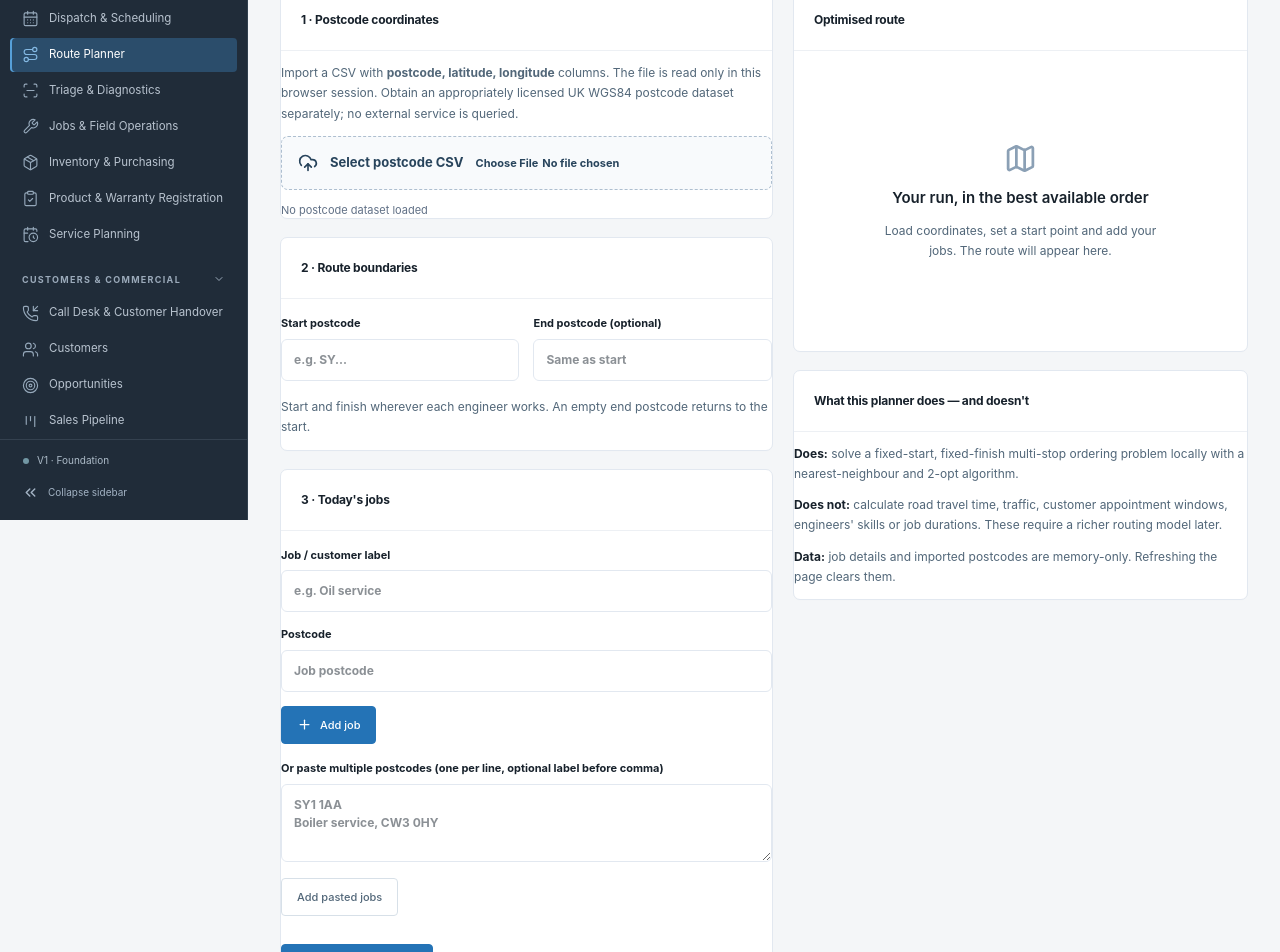
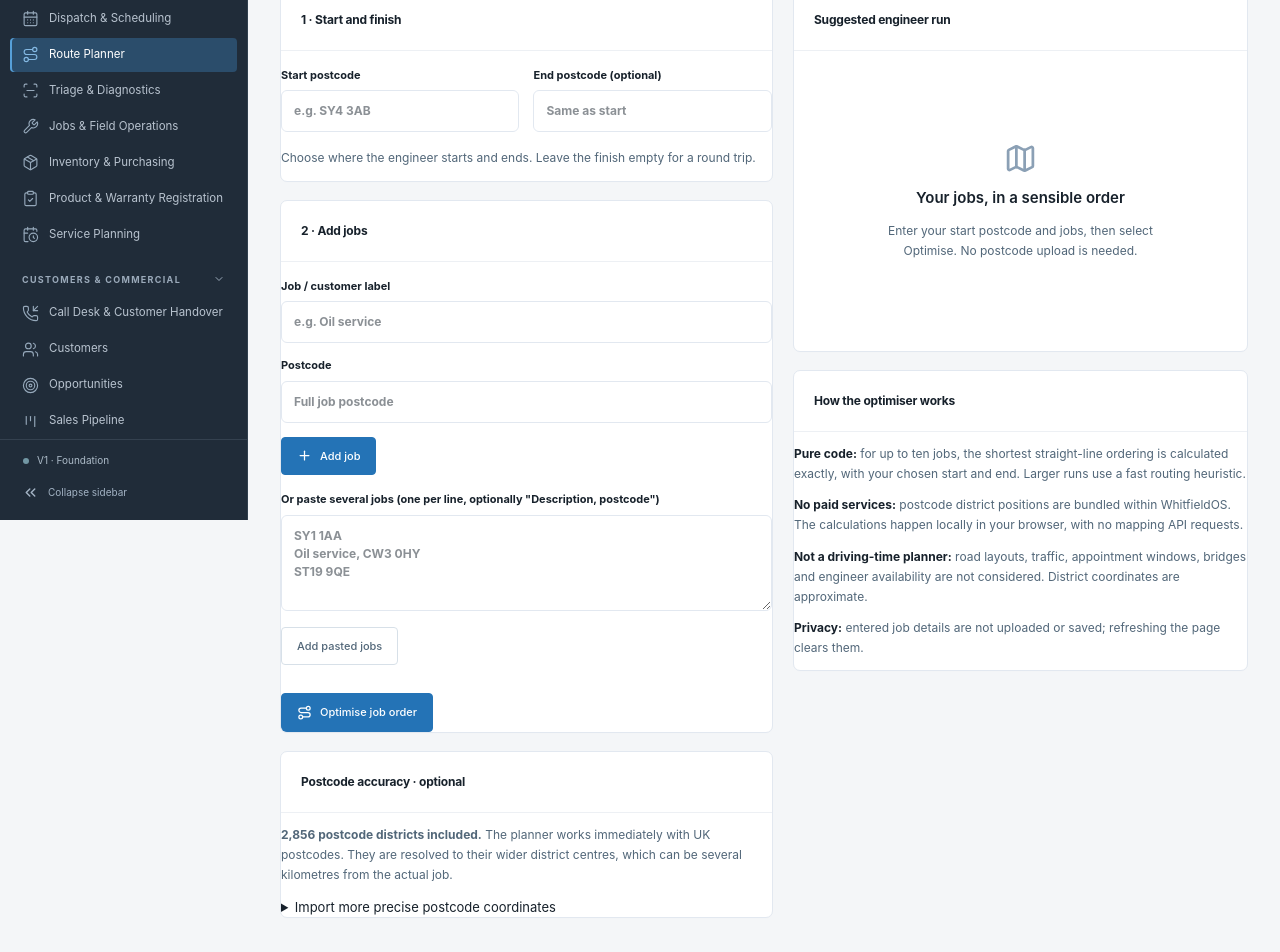
Before and after one commit to joshfrasershaw/WhitfieldOS, a React (Vite) app: page /route-planner in a window 1280 px wide. Shown: the part 280-1232 px from the top of the page. Built offline with nearby package versions, Linux system fonts and the light colour scheme.

Commit message:
feat(routes): usable no-API engineer route planner with postcode lookup built in

```diff
--- a/src/features/RoutePlanner.tsx
+++ b/src/features/RoutePlanner.tsx
@@ -2,6 +2,8 @@ import { useState } from 'react'
 import {
   ArrowDown,
   ArrowUp,
+  Check,
+  ClipboardCopy,
   ExternalLink,
   Map as MapIcon,
   Plus,
@@ -10,13 +12,15 @@ import {
   UploadCloud,
 } from 'lucide-react'
 import {
+  distanceKm,
   googleMapsRouteUrl,
-  normalisePostcode,
   optimiseRoute,
   parsePostcodeCsv,
+  resolvePostcode,
   totalDistance,
 } from '../lib/routing'
 import type { Coordinate, PostcodePoint } from '../lib/routing'
+import { OUTCODE_COUNT } from '../data/outcodes'
 import { PageHeader, Panel } from '../components/ui'
 
 interface Job {
@@ -36,10 +40,12 @@ export default function RoutePlanner() {
   const [bulk, setBulk] = useState('')
   const [ordered, setOrdered] = useState<Coordinate[] | null>(null)
   const [error, setError] = useState('')
+  const [copied, setCopied] = useState(false)
   const [baseline, setBaseline] = useState<number | null>(null)
-  const startPoint = index.get(normalisePostcode(start))
-  const endPoint = index.get(normalisePostcode(end || start))
-  const mileage =
+  const [approximateStops, setApproximateStops] = useState(0)
+  const startPoint = resolvePostcode(start, index)?.point
+  const endPoint = resolvePostcode(end || start, index)?.point
+  const distance =
     ordered && startPoint && endPoint
       ? totalDistance(startPoint, ordered, endPoint)
       : null
@@ -52,59 +58,55 @@ export default function RoutePlanner() {
       setFilename(file.name)
       setOrdered(null)
       setError('')
-    } catch (e) {
-      setError(e instanceof Error ? e.message : 'Unable to read this CSV.')
+    } catch (cause) {
+      setError(cause instanceof Error ? cause.message : 'Unable to read this CSV.')
     }
   }
+
   function addJobs(newJobs: Array<{ label: string; postcode: string }>) {
-    setJobs((current) =>
-      current.concat(
-        newJobs
-          .filter((j) => j.postcode.trim())
-          .map((j) => ({
+    setJobs((current) => current.concat(
+      newJobs.filter((job) => job.postcode.trim()).map((job) => ({
         id: crypto.randomUUID(),
-            label: j.label.trim() || 'Job',
-            postcode: j.postcode.trim().toUpperCase(),
+        label: job.label.trim() || 'Job',
+        postcode: job.postcode.trim().toUpperCase(),
       })),
-      ),
-    )
+    ))
     setOrdered(null)
+    setCopied(false)
     setError('')
   }
+
   function calculate() {
     setOrdered(null)
+    setCopied(false)
     setError('')
-    if (!index.size) {
-      setError('First import an offline postcode-to-coordinate CSV.')
-      return
-    }
-    const origin = index.get(normalisePostcode(start))
-    const destination = index.get(normalisePostcode(end || start))
+    const origin = resolvePostcode(start, index)?.point
+    const destination = resolvePostcode(end || start, index)?.point
     if (!origin || !destination) {
-      setError('Start or end postcode is missing from your CSV.')
+      setError('Enter a recognised UK start and end postcode. An empty finish means return to the starting postcode.')
       return
     }
     if (!jobs.length) {
       setError('Add at least one job.')
       return
     }
-    const missing = jobs.filter(
-      (job) => !index.has(normalisePostcode(job.postcode)),
-    )
+    const missing = jobs.filter((job) => !resolvePostcode(job.postcode, index))
     if (missing.length) {
-      setError(
-        'Postcode not found in the imported file: ' +
-          missing.map((j) => j.postcode).join(', '),
-      )
+      setError('Unrecognised postcodes: ' + missing.map((job) => job.postcode).join(', ') + '. Check spelling or import more precise coordinates.')
       return
     }
-    const withCoordinates: Coordinate[] = jobs.map((j) => ({
-      ...j,
-      ...index.get(normalisePostcode(j.postcode))!,
+    const points: Coordinate[] = jobs.map((job) => ({
+      ...job,
+      ...resolvePostcode(job.postcode, index)!.point,
     }))
-    setBaseline(totalDistance(origin, withCoordinates, destination))
-    setOrdered(optimiseRoute(origin, destination, withCoordinates))
+    const approximate = [start, end || start, ...jobs.map((job) => job.postcode)]
+      .filter((value) => resolvePostcode(value, index)?.precision === 'district')
+      .length
+    setApproximateStops(approximate)
+    setBaseline(totalDistance(origin, points, destination))
+    setOrdered(optimiseRoute(origin, destination, points))
   }
+
   function move(from: number, direction: number) {
     if (!ordered) return
     const to = from + direction
@@ -112,297 +114,194 @@ export default function RoutePlanner() {
     const next = [...ordered]
     ;[next[from], next[to]] = [next[to], next[from]]
     setOrdered(next)
+    setCopied(false)
   }
+
+  async function copyRun() {
+    if (!ordered) return
+    const summary = [
+      'WHITFIELD ENGINEER RUN — approximate route',
+      'Start: ' + start.toUpperCase(),
+      ...ordered.map((job, i) => (i + 1) + '. ' + job.label + ' — ' + job.postcode),
+      'Finish: ' + (end || start).toUpperCase(),
+      'Verify actual roads, driving times and appointments before dispatch.',
+    ].join('\n')
+    try {
+      await navigator.clipboard.writeText(summary)
+      setCopied(true)
+    } catch {
+      setError('Copy unavailable; use the ordered list displayed above.')
+    }
+  }
+
   return (
     <>
       <PageHeader
         title="Route Planner"
-        description="Plan the day's job order entirely in your browser. No route APIs, subscriptions or location tracking."
+        description="Enter your start, finish and job postcodes. Get an ordered engineer run instantly — no API keys or subscriptions."
         kicker="OPERATIONS"
       />
       <div className="foundation-notice">
         <Route size={15} />
-        <span>Offline proof of concept</span>
+        <span>Local postcode routing ready</span>
         <span className="notice-divider">/</span>
-        <p>
-          Optimises straight-line distances, not real roads or driving times.
-          Nothing is sent to WhitfieldOS servers.
-        </p>
+        <p>Uses approximate postcode district positions, not road distances or driving times. No data is sent to an API.</p>
       </div>
       <div className="tool-grid">
         <div className="tool-stack">
-          <Panel title="1 · Postcode coordinates">
-            <p className="tool-help">
-              Import a CSV with <strong>postcode, latitude, longitude</strong>{' '}
-              columns. The file is read only in this browser session. Obtain an
-              appropriately licensed UK WGS84 postcode dataset separately; no
-              external service is queried.
-            </p>
-            <label className="file-drop">
-              <UploadCloud size={20} />
-              <span>{filename || 'Select postcode CSV'}</span>
-              <input
-                type="file"
-                accept=".csv,text/csv"
-                aria-label="Import postcode CSV"
-                onChange={(event) =>
-                  void loadPostcodes(event.target.files?.[0])
-                }
-              />
-            </label>
-            <p className="tool-meta">
-              {index.size
-                ? index.size.toLocaleString('en-GB') +
-                  ' postcode coordinates loaded'
-                : 'No postcode dataset loaded'}
-            </p>
-          </Panel>
-          <Panel title="2 · Route boundaries">
+          <Panel title="1 · Start and finish">
             <div className="tool-fields two">
               <label>
                 Start postcode
                 <input
+                  aria-label="Start postcode"
                   value={start}
-                  placeholder="e.g. SY..."
-                  onChange={(e) => {
-                    setStart(e.target.value)
-                    setOrdered(null)
-                  }}
+                  placeholder="e.g. SY4 3AB"
+                  onChange={(event) => { setStart(event.target.value); setOrdered(null) }}
                 />
               </label>
               <label>
                 End postcode (optional)
                 <input
+                  aria-label="End postcode (optional)"
                   value={end}
                   placeholder="Same as start"
-                  onChange={(e) => {
-                    setEnd(e.target.value)
-                    setOrdered(null)
-                  }}
+                  onChange={(event) => { setEnd(event.target.value); setOrdered(null) }}
                 />
               </label>
             </div>
-            <p className="tool-help">
-              Start and finish wherever each engineer works. An empty end
-              postcode returns to the start.
-            </p>
+            <p className="tool-help">Choose where the engineer starts and ends. Leave the finish empty for a round trip.</p>
           </Panel>
-          <Panel title="3 · Today's jobs">
-            <form
-              className="tool-fields"
-              onSubmit={(e) => {
-                e.preventDefault()
+          <Panel title="2 · Add jobs">
+            <form className="tool-fields" onSubmit={(event) => {
+              event.preventDefault()
               addJobs([{ label, postcode }])
               setLabel('')
               setPostcode('')
-              }}
-            >
+            }}>
               <label>
                 Job / customer label
-                <input
-                  value={label}
-                  placeholder="e.g. Oil service"
-                  onChange={(e) => setLabel(e.target.value)}
-                />
+                <input aria-label="Job / customer label" value={label} placeholder="e.g. Oil service" onChange={(event) => setLabel(event.target.value)} />
               </label>
               <label>
                 Postcode
-                <input
-                  value={postcode}
-                  required
-                  placeholder="Job postcode"
-                  onChange={(e) => setPostcode(e.target.value)}
-                />
+                <input aria-label="Postcode" value={postcode} required placeholder="Full job postcode" onChange={(event) => setPostcode(event.target.value)} />
               </label>
-              <button type="submit" className="button">
-                <Plus size={15} /> Add job
-              </button>
+              <button type="submit" className="button"><Plus size={15} /> Add job</button>
             </form>
             <label className="tool-block-label">
-              Or paste multiple postcodes (one per line, optional label before
-              comma)
-              <textarea
-                rows={3}
-                value={bulk}
-                onChange={(e) => setBulk(e.target.value)}
-                placeholder={'SY1 1AA\nBoiler service, CW3 0HY'}
-              />
+              Or paste several jobs (one per line, optionally "Description, postcode")
+              <textarea rows={4} value={bulk} onChange={(event) => setBulk(event.target.value)} placeholder={'SY1 1AA\nOil service, CW3 0HY\nST19 9QE'} />
             </label>
-            <button
-              type="button"
-              className="button secondary"
-              onClick={() => {
-                addJobs(
-                  bulk.split(/\r?\n/).map((line) => {
-                    const cells = line.split(',')
+            <button type="button" className="button secondary" onClick={() => {
+              addJobs(bulk.split(/\r?\n/).map((line) => {
+                const fields = line.split(',')
                 return {
-                      label:
-                        cells.length > 1 ? cells.slice(0, -1).join(',') : 'Job',
-                      postcode: cells[cells.length - 1],
+                  label: fields.length > 1 ? fields.slice(0, -1).join(',') : 'Job',
+                  postcode: fields[fields.length - 1],
                 }
-                  }),
-                )
+              }))
               setBulk('')
-              }}
-            >
-              Add pasted jobs
-            </button>
+            }}>Add pasted jobs</button>
             <div className="job-list">
               {jobs.map((job, i) => (
                 <div className="job-list-item" key={job.id}>
                   <span className="job-number">{i + 1}</span>
-                  <div>
-                    <strong>{job.label}</strong>
-                    <small>{job.postcode}</small>
-                  </div>
+                  <div><strong>{job.label}</strong><small>{job.postcode}</small></div>
                   <button
                     type="button"
                     className="icon-button"
                     aria-label={'Remove ' + job.label + ' ' + job.postcode}
-                    onClick={() => {
-                      setJobs(jobs.filter((j) => j.id !== job.id))
-                      setOrdered(null)
-                    }}
-                  >
-                    <Trash2 size={15} />
-                  </button>
+                    onClick={() => { setJobs(jobs.filter((entry) => entry.id !== job.id)); setOrdered(null) }}
+                  ><Trash2 size={15} /></button>
                 </div>
               ))}
             </div>
-            <button
-              type="button"
-              className="button"
-              onClick={calculate}
-              disabled={!jobs.length}
-            >
+            <button type="button" className="button" onClick={calculate} disabled={!jobs.length}>
               <Route size={15} /> Optimise job order
             </button>
-            {error && (
-              <p className="tool-error" role="alert">
-                {error}
+            {error && <p className="tool-error" role="alert">{error}</p>}
+          </Panel>
+          <Panel title="Postcode accuracy · optional">
+            <p className="tool-help">
+              <strong>{OUTCODE_COUNT.toLocaleString('en-GB')} postcode districts included.</strong>{' '}
+              The planner works immediately with UK postcodes. They are resolved to their wider district centres, which can be several kilometres from the actual job.
             </p>
-            )}
+            <details className="route-accuracy-options">
+              <summary>Import more precise postcode coordinates</summary>
+              <p className="tool-help">For better positioning, optionally provide a local CSV with <strong>postcode, latitude, longitude</strong> columns. The file stays in this browser session.</p>
+              <label className="file-drop">
+                <UploadCloud size={18} />
+                <span>{filename || 'Choose a postcode CSV'}</span>
+                <input type="file" accept=".csv,text/csv" aria-label="Import postcode CSV" onChange={(event) => void loadPostcodes(event.target.files?.[0])} />
+              </label>
+              <p className="tool-meta">
+                {index.size ? index.size.toLocaleString('en-GB') + ' postcode coordinates loaded' : 'Built-in district coordinates active'}
+              </p>
+            </details>
           </Panel>
         </div>
         <div className="tool-stack">
-          <Panel title="Optimised route">
+          <Panel title="Suggested engineer run">
             {!ordered ? (
               <div className="tool-empty">
                 <MapIcon size={33} />
-                <h3>Your run, in the best available order</h3>
-                <p>
-                  Load coordinates, set a start point and add your jobs. The
-                  route will appear here.
-                </p>
+                <h3>Your jobs, in a sensible order</h3>
+                <p>Enter your start postcode and jobs, then select Optimise. No postcode upload is needed.</p>
               </div>
             ) : (
               <>
                 <div className="route-summary">
-                  <div>
-                    <span>STRAIGHT-LINE ROUTE</span>
-                    <strong>{mileage?.toFixed(1)} km</strong>
-                  </div>
-                  <div>
-                    <span>STOPS</span>
-                    <strong>{ordered.length}</strong>
-                  </div>
+                  <div><span>STRAIGHT-LINE TOTAL</span><strong>{distance?.toFixed(1)} km</strong></div>
+                  <div><span>JOBS</span><strong>{ordered.length}</strong></div>
                   <div>
                     <span>REDUCTION VS ENTERED ORDER</span>
-                    <strong>
-                      {baseline && mileage !== null
-                        ? Math.max(
-                            0,
-                            (100 * (baseline - mileage)) / baseline,
-                          ).toFixed(0) + '%'
-                        : '—'}
-                    </strong>
+                    <strong>{baseline && distance !== null ? Math.max(0, (100 * (baseline - distance)) / baseline).toFixed(0) + '%' : '—'}</strong>
                   </div>
                 </div>
+                <p className="tool-help" role="status">
+                  {approximateStops
+                    ? approximateStops + ' location lookups use approximate district centres. Verify the actual driving route before dispatch.'
+                    : 'Using imported coordinates; distances still do not account for roads.'}
+                </p>
                 <div className="route-result">
-                  <div className="route-endpoint">
-                    <strong>START</strong>
-                    <span>{start.toUpperCase()}</span>
-                  </div>
+                  <div className="route-endpoint"><strong>START</strong><span>{start.toUpperCase()}</span></div>
                   {ordered.map((job, i) => (
-                    <div key={job.id} className="route-step">
+                    <div className="route-step" key={job.id}>
                       <span className="job-number">{i + 1}</span>
                       <div>
                         <strong>{job.label}</strong>
-                        <small>
-                          {job.postcode} ·{' '}
-                          {distanceFromPrevious(
-                            i,
-                            ordered,
-                            startPoint!,
-                          ).toFixed(1)}{' '}
-                          km straight-line leg
-                        </small>
+                        <small>{job.postcode} · {distanceKm(i ? ordered[i - 1] : startPoint!, job).toFixed(1)} km straight-line leg</small>
                       </div>
                       <div className="reorder-controls">
-                        <button
-                          className="icon-button"
-                          aria-label={'Move ' + job.label + ' up'}
-                          disabled={i === 0}
-                          onClick={() => move(i, -1)}
-                        >
-                          <ArrowUp size={14} />
-                        </button>
-                        <button
-                          className="icon-button"
-                          aria-label={'Move ' + job.label + ' down'}
-                          disabled={i === ordered.length - 1}
-                          onClick={() => move(i, 1)}
-                        >
-                          <ArrowDown size={14} />
-                        </button>
+                        <button className="icon-button" aria-label={'Move ' + job.label + ' up'} disabled={i === 0} onClick={() => move(i, -1)}><ArrowUp size={14} /></button>
+                        <button className="icon-button" aria-label={'Move ' + job.label + ' down'} disabled={i === ordered.length - 1} onClick={() => move(i, 1)}><ArrowDown size={14} /></button>
                       </div>
                     </div>
                   ))}
-                  <div className="route-endpoint">
-                    <strong>FINISH</strong>
-                    <span>{(end || start).toUpperCase()}</span>
+                  <div className="route-endpoint"><strong>FINISH</strong><span>{(end || start).toUpperCase()}</span></div>
                 </div>
-                </div>
+                <button type="button" className="button secondary" onClick={() => void copyRun()}>
+                  {copied ? <Check size={15} /> : <ClipboardCopy size={15} />}
+                  {copied ? 'Run copied' : 'Copy ordered run'}
+                </button>
                 {ordered.length <= 9 ? (
-                  <a
-                    className="button"
-                    href={googleMapsRouteUrl(start, end || start, ordered)}
-                    target="_blank"
-                    rel="noopener noreferrer"
-                  >
-                    <ExternalLink size={15} /> Open route in Google Maps
+                  <a className="button" href={googleMapsRouteUrl(start, end || start, ordered)} target="_blank" rel="noopener noreferrer">
+                    <ExternalLink size={15} /> Check driving route in Google Maps
                   </a>
                 ) : (
-                  <p className="tool-help">
-                    The complete order is shown above. For reliable Google Maps
-                    hand-off, split this route into groups of nine stops or
-                    fewer.
-                  </p>
+                  <p className="tool-help">For reliable Google Maps hand-off, split the run into groups of nine stops or fewer. Your complete ordered list remains above.</p>
                 )}
-                <p className="tool-help">
-                  Google Maps calculates its own road directions. It may reorder
-                  or limit waypoints depending on the device; verify before
-                  driving.
-                </p>
+                <p className="tool-help">Google Maps is opened only when you choose the external link. It works out its own road directions and may have waypoint limits.</p>
               </>
             )}
           </Panel>
-          <Panel title="What this planner does — and doesn't">
+          <Panel title="How the optimiser works">
             <div className="tool-explainer">
-              <p>
-                <strong>Does:</strong> solve a fixed-start, fixed-finish
-                multi-stop ordering problem locally with a nearest-neighbour and
-                2-opt algorithm.
-              </p>
-              <p>
-                <strong>Does not:</strong> calculate road travel time, traffic,
-                customer appointment windows, engineers' skills or job
-                durations. These require a richer routing model later.
-              </p>
-              <p>
-                <strong>Data:</strong> job details and imported postcodes are
-                memory-only. Refreshing the page clears them.
-              </p>
+              <p><strong>Pure code:</strong> for up to ten jobs, the shortest straight-line ordering is calculated exactly, with your chosen start and end. Larger runs use a fast routing heuristic.</p>
+              <p><strong>No paid services:</strong> postcode district positions are bundled within WhitfieldOS. The calculations happen locally in your browser, with no mapping API requests.</p>
+              <p><strong>Not a driving-time planner:</strong> road layouts, traffic, appointment windows, bridges and engineer availability are not considered. District coordinates are approximate.</p>
+              <p><strong>Privacy:</strong> entered job details are not uploaded or saved; refreshing the page clears them.</p>
             </div>
           </Panel>
         </div>
@@ -410,18 +309,3 @@ export default function RoutePlanner() {
     </>
   )
 }
-function distanceFromPrevious(
-  index: number,
-  jobs: Coordinate[],
-  start: PostcodePoint,
-) {
-  const prior = index ? jobs[index - 1] : start
-  const current = jobs[index]
-  const radians = (v: number) => (v * Math.PI) / 180
-  const a =
-    Math.sin(radians(current.lat - prior.lat) / 2) ** 2 +
-    Math.cos(radians(prior.lat)) *
-      Math.cos(radians(current.lat)) *
-      Math.sin(radians(current.lon - prior.lon) / 2) ** 2
-  return 6371 * 2 * Math.atan2(Math.sqrt(a), Math.sqrt(Math.max(0, 1 - a)))
-}
```
Lines whose indentation alone changed are shown as unchanged.
